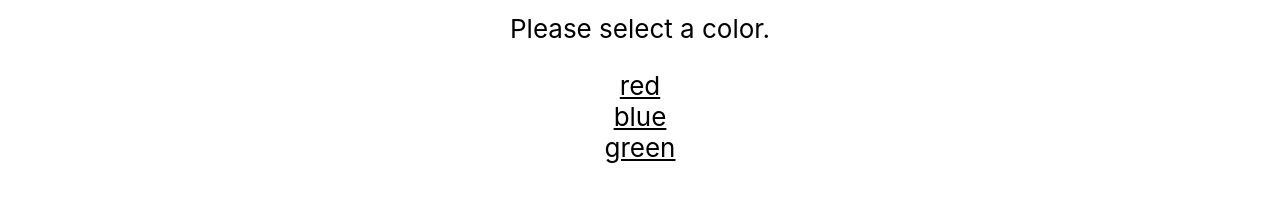
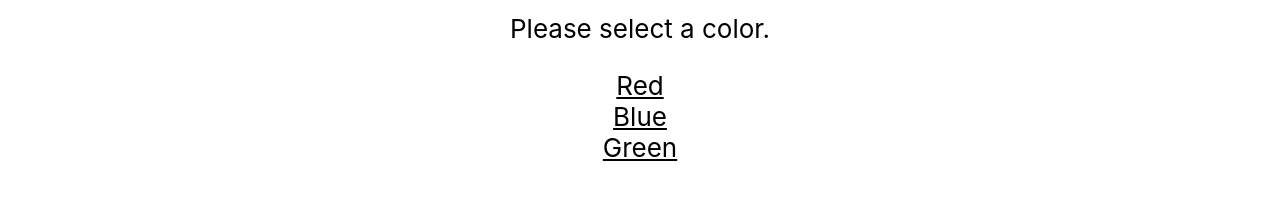
Before and after one commit to Rajayne/CRADogFinder, a React (Create React App) app: page /colors in a window 1280 px wide. Shown: the part 237-450 px from the top of the page. Built offline with nearby package versions, Linux system fonts and the light colour scheme.

Commit message:
Refactor ColorNav to map over color objects

```diff
--- a/src/ColorFactory/ColorForm.js
+++ b/src/ColorFactory/ColorForm.js
@@ -1,7 +1,9 @@
-import React from "react";
+import React, { useState } from "react";
 import "./ColorForm.css";
 
 const ColorForm = () => {
+  const [color, setColor] = useState("");
+
   return (
     <form className="ColorForm">
       <h3>Add Color Form</h3>
--- a/src/ColorFactory/ColorNav.js
+++ b/src/ColorFactory/ColorNav.js
@@ -7,8 +7,12 @@ const ColorNav = () => {
   return (
     <nav className="ColorNav-bar">
       {colors.map((color) => (
-        <NavLink className="ColorNav-link" exact="true" to={`/colors/${color}`}>
-          {color}
+        <NavLink
+          className="ColorNav-link"
+          exact="true"
+          to={`/colors/${color.value}`}
+        >
+          {color.name}
         </NavLink>
       ))}
     </nav>
--- a/src/ColorFactory/colors.js
+++ b/src/ColorFactory/colors.js
@@ -1,3 +1,7 @@
-const colors = ["red", "blue", "green"];
+const colors = [
+  { name: "Red", value: "red" },
+  { name: "Blue", value: "blue" },
+  { name: "Green", value: "green" },
+];
 
 export default colors;
```
